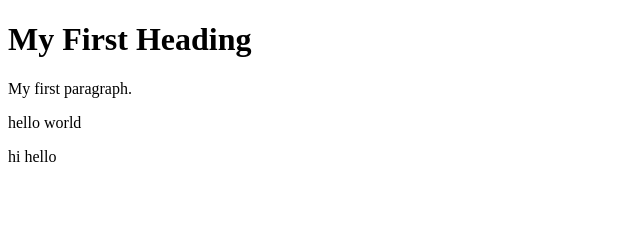
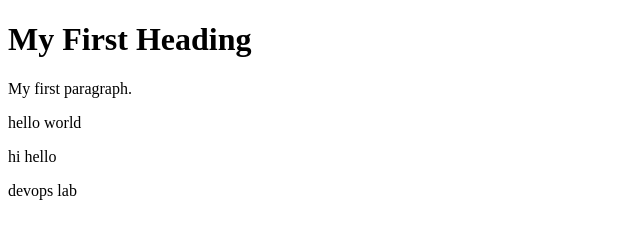
Before and after one commit to Vishasam/projectName, a plain HTML site: page index.html in a window 1280 px wide. Shown: the full height of the page, 0-640 px from the left. Drawn offline with Linux system fonts and the light colour scheme.

Commit message:
added next text

```diff
--- a/index.html
+++ b/index.html
@@ -6,6 +6,6 @@
 <p>My first paragraph.</p>
 <p>hello world</p>
 <p>hi hello</p>
-
+<p>devops lab</p>
 </body>
 </html>
```
